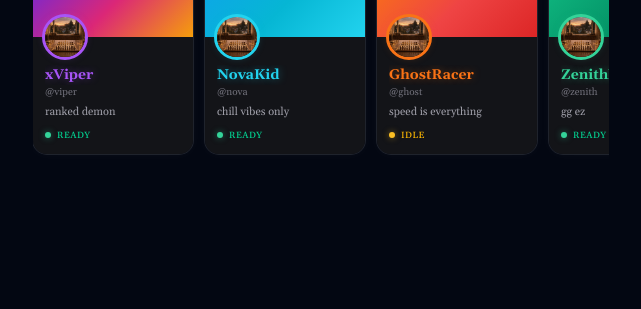
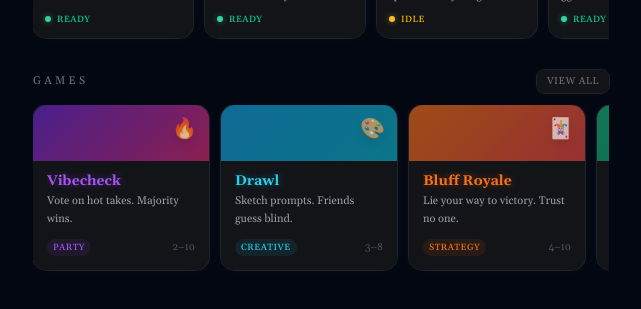
Before and after one commit to in-th3-l00p/vibeloop, a Next.js app in the folder webapp/: page /dashboard in a window 1280 px wide. Shown: the part 447-756 px from the top of the page, without its empty margins (319-960 px from the left). Built offline with nearby package versions, Linux system fonts and the light colour scheme; no server answers; a web font is replaced by a local one.

Commit message:
games section

```diff
--- a/webapp/app/dashboard/page.tsx
+++ b/webapp/app/dashboard/page.tsx
@@ -85,6 +85,117 @@ export default async function Dashboard() {
       </div>
 
       <Lobby />
+
+      <div className="w-full max-w-xl mt-6">
+        <div className="flex items-center justify-between mb-3">
+          <p className="text-[11px] uppercase tracking-[0.3em] text-zinc-500">Games</p>
+          <button className="cursor-pointer text-[10px] uppercase tracking-wider text-zinc-500 ring-1 ring-white/10 rounded-md px-2.5 py-1 bg-zinc-900/80 shadow-[0_0_10px_rgba(255,255,255,0.04)] transition-all duration-300 hover:text-white hover:shadow-[0_0_20px_rgba(255,255,255,0.12)]">
+            View All
+          </button>
+        </div>
+
+        <div className="flex gap-3 overflow-x-auto pb-2 scrollbar-thin">
+          {[
+            {
+              name: "Vibecheck",
+              desc: "Vote on hot takes. Majority wins.",
+              players: "2–10",
+              tag: "party",
+              accent: "#a855f7",
+              gradient: "linear-gradient(135deg, #6d28d9, #db2777)",
+              emoji: "🔥",
+            },
+            {
+              name: "Drawl",
+              desc: "Sketch prompts. Friends guess blind.",
+              players: "3–8",
+              tag: "creative",
+              accent: "#22d3ee",
+              gradient: "linear-gradient(135deg, #0ea5e9, #06b6d4)",
+              emoji: "🎨",
+            },
+            {
+              name: "Bluff Royale",
+              desc: "Lie your way to victory. Trust no one.",
+              players: "4–10",
+              tag: "strategy",
+              accent: "#f97316",
+              gradient: "linear-gradient(135deg, #f97316, #ef4444)",
+              emoji: "🃏",
+            },
+            {
+              name: "Wavelength",
+              desc: "Guess where your friend lands on the spectrum.",
+              players: "2–8",
+              tag: "social",
+              accent: "#34d399",
+              gradient: "linear-gradient(135deg, #10b981, #059669)",
+              emoji: "📡",
+            },
+            {
+              name: "Speed Trivia",
+              desc: "First to buzz wins. No second chances.",
+              players: "2–12",
+              tag: "trivia",
+              accent: "#fbbf24",
+              gradient: "linear-gradient(135deg, #f59e0b, #eab308)",
+              emoji: "⚡",
+            },
+            {
+              name: "Conspirators",
+              desc: "Find the traitor before it's too late.",
+              players: "5–10",
+              tag: "deception",
+              accent: "#f43f5e",
+              gradient: "linear-gradient(135deg, #e11d48, #9f1239)",
+              emoji: "🕵️",
+            },
+          ].map((game) => (
+            <button
+              key={game.name}
+              className="cursor-pointer group relative shrink-0 w-44 overflow-hidden rounded-xl ring-1 ring-white/10 bg-zinc-900/80 shadow-[0_0_12px_rgba(255,255,255,0.04)] transition-all duration-300 hover:shadow-[0_0_25px_rgba(255,255,255,0.12)] text-left"
+            >
+              <div
+                className="h-14 w-full opacity-60 group-hover:opacity-80 transition-opacity duration-300"
+                style={{ background: game.gradient }}
+              />
+              <div className="absolute top-2.5 right-3 text-xl opacity-70 group-hover:opacity-100 transition-opacity duration-300 drop-shadow-lg">
+                {game.emoji}
+              </div>
+
+              <div className="px-3.5 pb-3.5 pt-2.5">
+                <p
+                  className="text-sm font-bold truncate"
+                  style={{
+                    color: game.accent,
+                    textShadow: `0 0 8px ${game.accent}60`,
+                  }}
+                >
+                  {game.name}
+                </p>
+                <p className="text-[11px] text-zinc-400 mt-0.5 line-clamp-2 leading-relaxed">
+                  {game.desc}
+                </p>
+
+                <div className="flex items-center justify-between mt-2.5">
+                  <span
+                    className="text-[9px] uppercase tracking-wider font-medium px-1.5 py-0.5 rounded-full"
+                    style={{
+                      color: game.accent,
+                      backgroundColor: `${game.accent}15`,
+                    }}
+                  >
+                    {game.tag}
+                  </span>
+                  <span className="text-[10px] text-zinc-600">
+                    {game.players}
+                  </span>
+                </div>
+              </div>
+            </button>
+          ))}
+        </div>
+      </div>
     </main>
   );
 }
```
